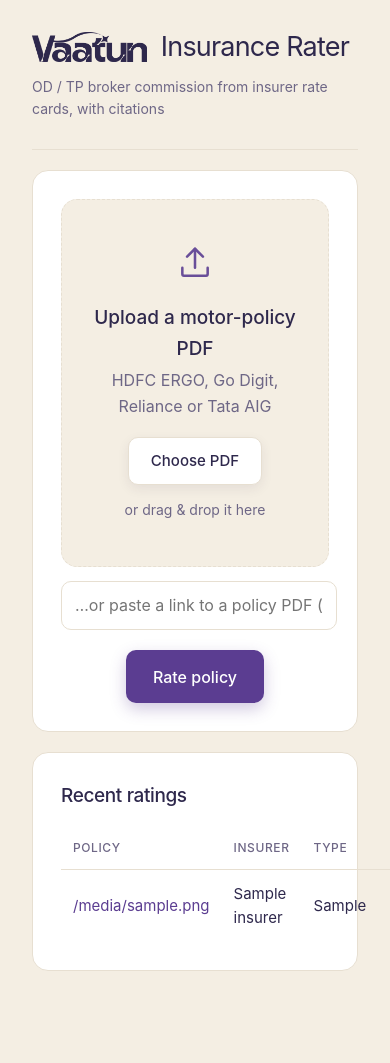
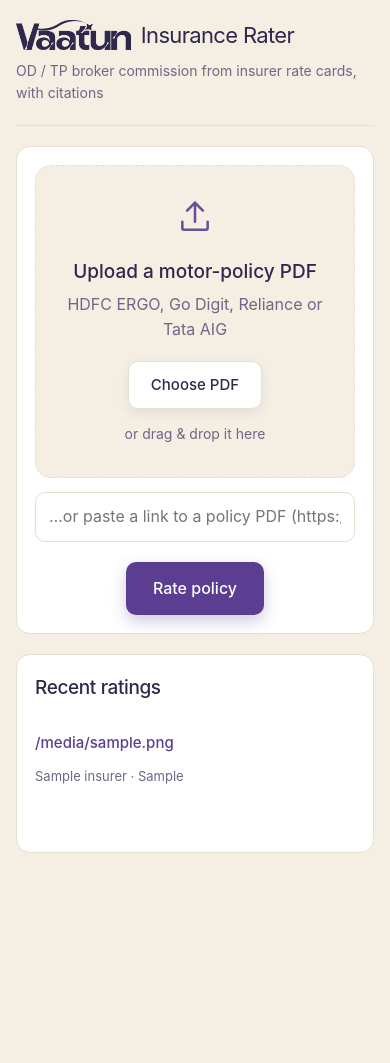
Before and after one commit to ArpitRajputGithub/insurance-rater-agent, a FastAPI app: template webapp/templates/index.html in a window 390 px wide; the page is wider, and only the part inside the window is pictured. After the commit the page ends 853 px from the top of that part, so only its background shows below. Run offline with FastAPI, Linux system fonts and the light colour scheme; the template is opened without the code that fills it: most values are stand-ins (such as "Sample title", 1, 10 or a date in 2020); some libraries are stand-ins or nearby versions; some web fonts are replaced.

Commit message:
make web UI responsive on mobile (restack recent-ratings table, tighten spacing)

```diff
--- a/webapp/templates/base.html
+++ b/webapp/templates/base.html
@@ -87,6 +87,22 @@ ol.trace{padding-left:20px;font-size:14px;color:var(--ink);margin:0}
 ol.trace li{margin:12px 0}
 ol.trace .cite{color:var(--muted);font-size:13px;margin-top:4px}
 .muted{color:var(--muted)}
+@media(max-width:600px){
+  .wrap{padding:20px 16px 56px}
+  .card{padding:18px;border-radius:14px}
+  header{gap:10px;padding-bottom:20px}
+  header h1{font-size:22px}
+  .rate .val{font-size:36px}
+  .drop{padding:32px 16px}
+  .recent tr:first-child{display:none}
+  .recent tr{display:block;padding:14px 0;border-bottom:1px solid var(--border)}
+  .recent tr:last-child{border-bottom:0}
+  .recent td{display:block;border:0;padding:0}
+  .recent td:first-child{font-size:15px;font-weight:500;margin-bottom:8px;overflow-wrap:anywhere}
+  .recent td:nth-child(2),.recent td:nth-child(3){display:inline;color:var(--muted);font-size:13px}
+  .recent td:nth-child(2)::after{content:" · "}
+  .recent td:nth-child(4){margin-top:8px}
+}
 </style>
 </head>
 <body>
--- a/webapp/templates/index.html
+++ b/webapp/templates/index.html
@@ -39,7 +39,7 @@
 <div class="card">
   <h3 style="margin-top:0">Recent ratings</h3>
   {% if entries %}
-  <table>
+  <table class="recent">
     <tr><th>Policy</th><th>Insurer</th><th>Type</th><th>Status</th></tr>
     {% for e in entries %}
     <tr>
```
